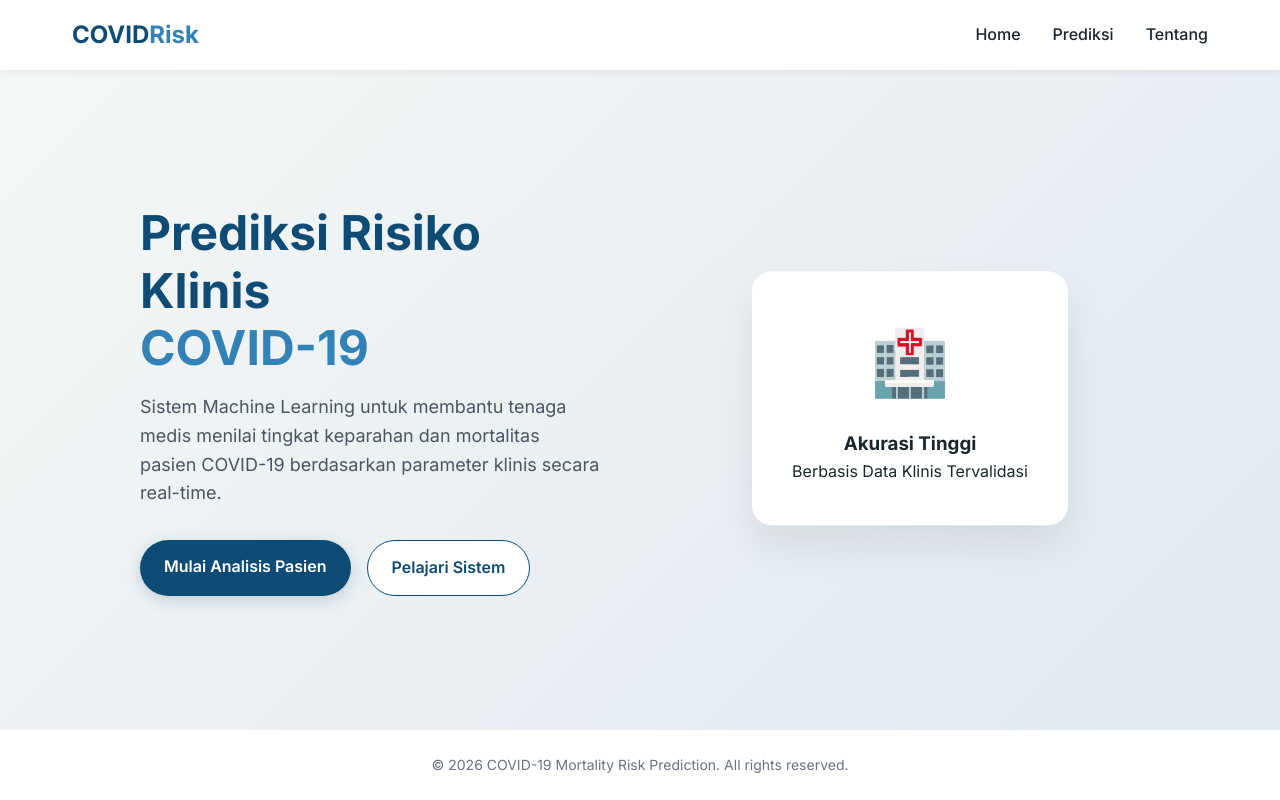
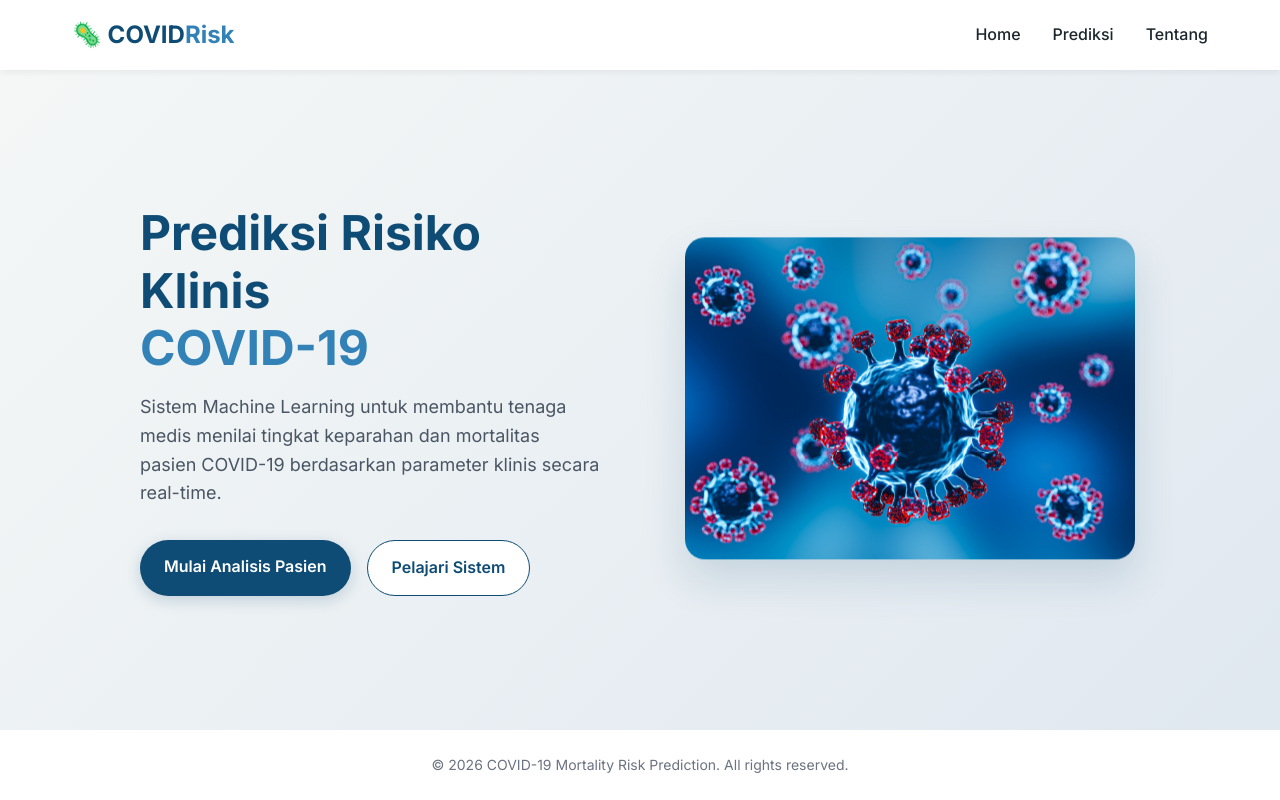
Before and after one commit to anaconduck/covid_mortality_risk, a Flask app: page / in a window 1280 px wide. Run offline with Flask 3, Linux system fonts and the light colour scheme; parts of the project's set-up code (start-up, migrations or seed data) failed here and were passed over.

Commit message:
Update UI: Add favicon, back button in about, and virus image in landing

```diff
--- a/static/style.css
+++ b/static/style.css
@@ -180,26 +180,22 @@ body {
   flex: 1;
   display: flex;
   justify-content: center;
+  align-items: center;
 }
 
-.floating-card {
-  background: white;
-  padding: 2.5rem;
+.hero-virus-img {
+  width: 100%;
+  max-width: 450px;
   border-radius: 20px;
-  box-shadow: 0 20px 40px rgba(0,0,0,0.08);
-  text-align: center;
+  box-shadow: 0 20px 40px rgba(15, 76, 117, 0.15);
   animation: float 6s ease-in-out infinite;
+  object-fit: cover;
 }
 
 @keyframes float {
   0% { transform: translateY(0px); }
   50% { transform: translateY(-20px); }
   100% { transform: translateY(0px); }
-}
-
-.fc-icon {
-  font-size: 4rem;
-  margin-bottom: 1rem;
 }
 
 /* About Page */
--- a/templates/about.html
+++ b/templates/about.html
@@ -18,6 +18,10 @@
 
             <h3>Penafian Medis (Disclaimer)</h3>
             <p class="disclaimer-text">Aplikasi ini berstatus sebagai <em>Decision Support System</em>. Keputusan medis tetap harus dibuat oleh dokter profesional berdasarkan diagnosis mendalam. Prediksi dari sistem tidak dapat menggantikan vonis medis resmi.</p>
+
+            <div style="margin-top: 2.5rem; text-align: center;">
+                <a href="{{ url_for('home') }}" class="back-link">← Kembali ke Home</a>
+            </div>
         </div>
     </div>
 </div>
--- a/templates/base.html
+++ b/templates/base.html
@@ -5,13 +5,14 @@
     <meta http-equiv="X-UA-Compatible" content="IE=edge">
     <meta name="viewport" content="width=device-width, initial-scale=1.0">
     <title>{% block title %}COVID-19 Risk Assessor{% endblock %}</title>
+    <link rel="icon" href="{{ url_for('static', filename='images/foto.ico') }}">
     <link rel="stylesheet" href="{{ url_for('static', filename='style.css') }}">
 </head>
 <body>
 
     <nav class="navbar">
         <div class="nav-container">
-            <a href="{{ url_for('home') }}" class="nav-logo">COVID<span>Risk</span></a>
+            <a href="{{ url_for('home') }}" class="nav-logo">🦠 COVID<span>Risk</span></a>
             <ul class="nav-links">
                 <li><a href="{{ url_for('home') }}">Home</a></li>
                 <li><a href="{{ url_for('form') }}">Prediksi</a></li>
--- a/templates/landing.html
+++ b/templates/landing.html
@@ -14,12 +14,7 @@
         </div>
     </div>
     <div class="hero-image">
-        <!-- Modern abstract medical shape or simple floating card -->
-        <div class="floating-card">
-            <div class="fc-icon">🏥</div>
-            <h3>Akurasi Tinggi</h3>
-            <p>Berbasis Data Klinis Tervalidasi</p>
-        </div>
+        <img src="{{ url_for('static', filename='images/virus.jpg') }}" alt="Virus Covid-19" class="hero-virus-img">
     </div>
 </div>
 {% endblock %}
```
